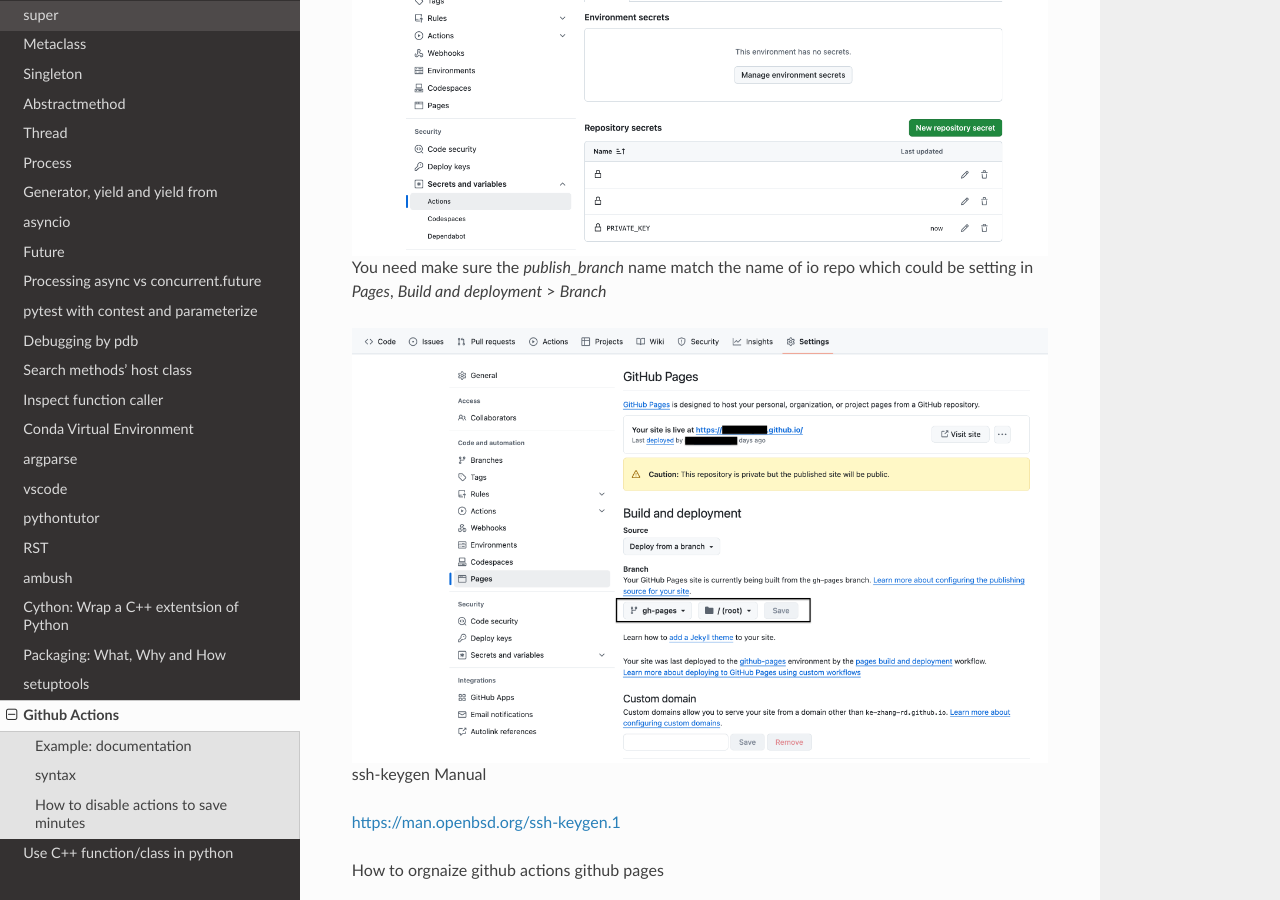
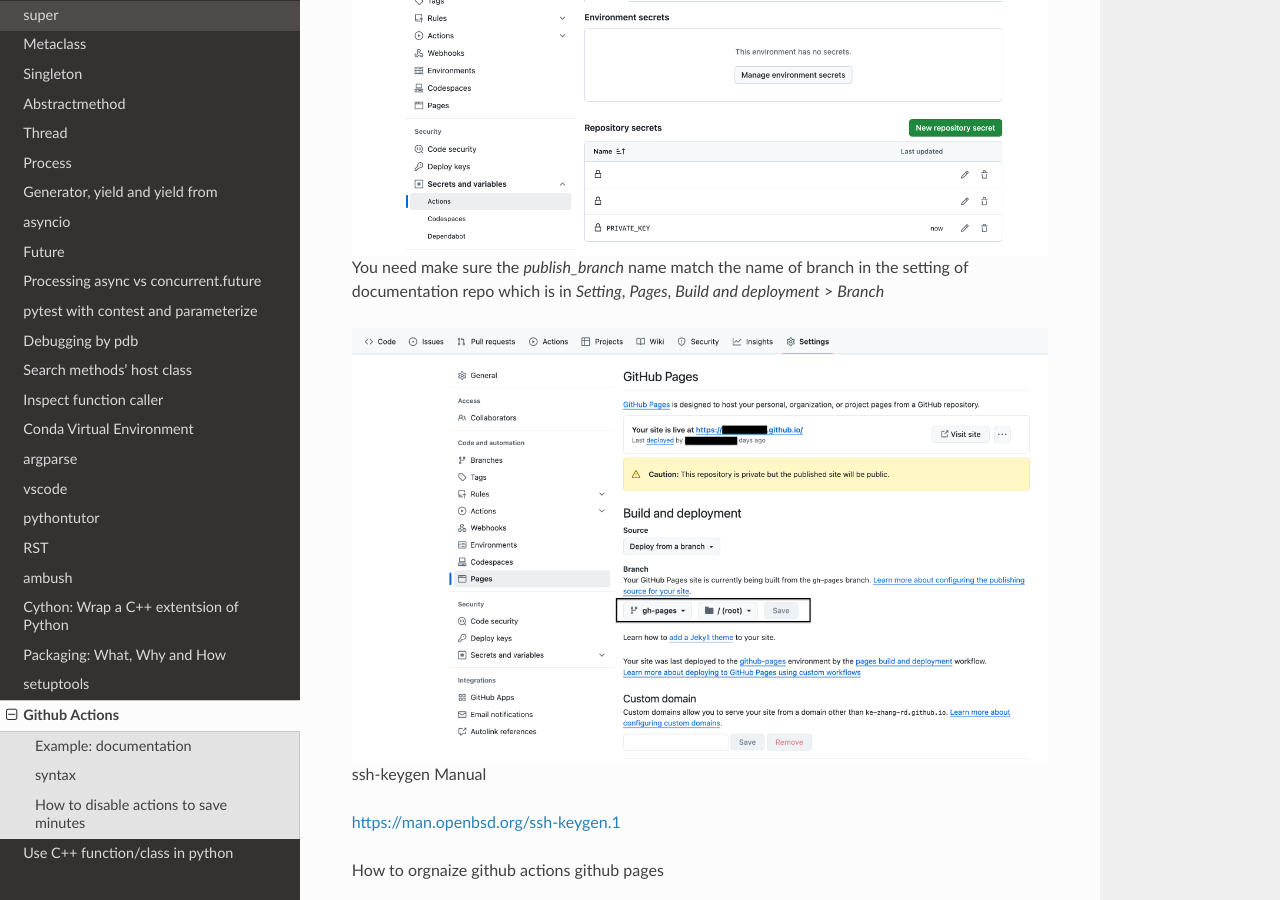
Before and after one commit to ke-zhang-rd/krystal, a Sphinx documentation site: the page built from docs/source/github_actions.rst, in a window 1280 px wide and 900 px high, scrolled down 1263 px. Built offline with Sphinx 7.4.7 and the Read the Docs theme 3.1.0, drawn with Linux system fonts in a browser that asks for light colours.

Commit message:
Update github_actions.rst

```diff
--- a/docs/source/github_actions.rst
+++ b/docs/source/github_actions.rst
@@ -53,7 +53,7 @@
     :width: 1000
     :align: center
 
-You need make sure the `publish_branch` name match the name of io repo which could be setting in `Pages`, `Build and deployment` > `Branch`
+You need make sure the `publish_branch` name match the name of branch in the setting of documentation repo which is in `Setting`, `Pages`, `Build and deployment` > `Branch`
 
 .. image:: ../images/pages_deploy_branch.png
     :width: 1000
```
